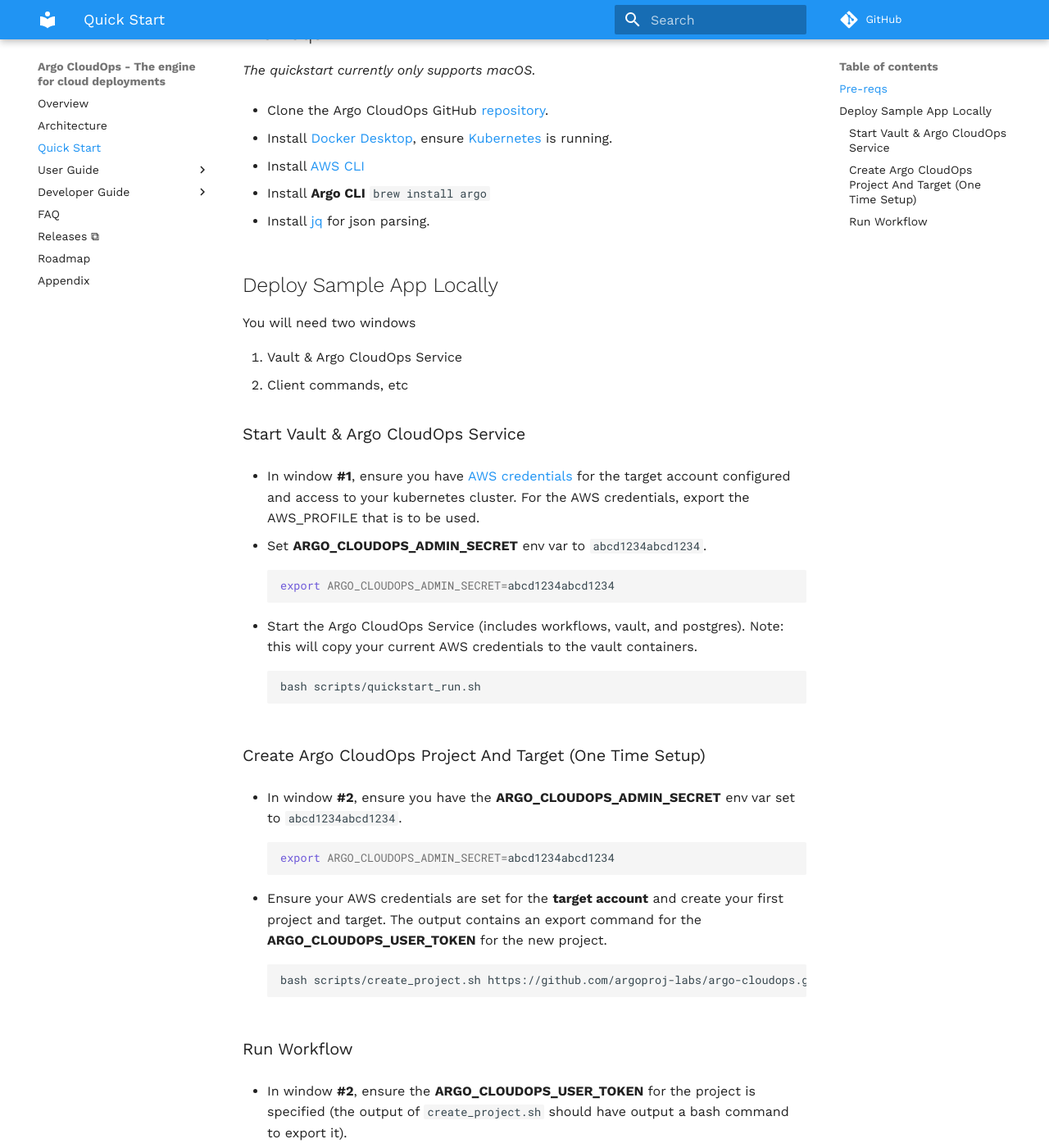
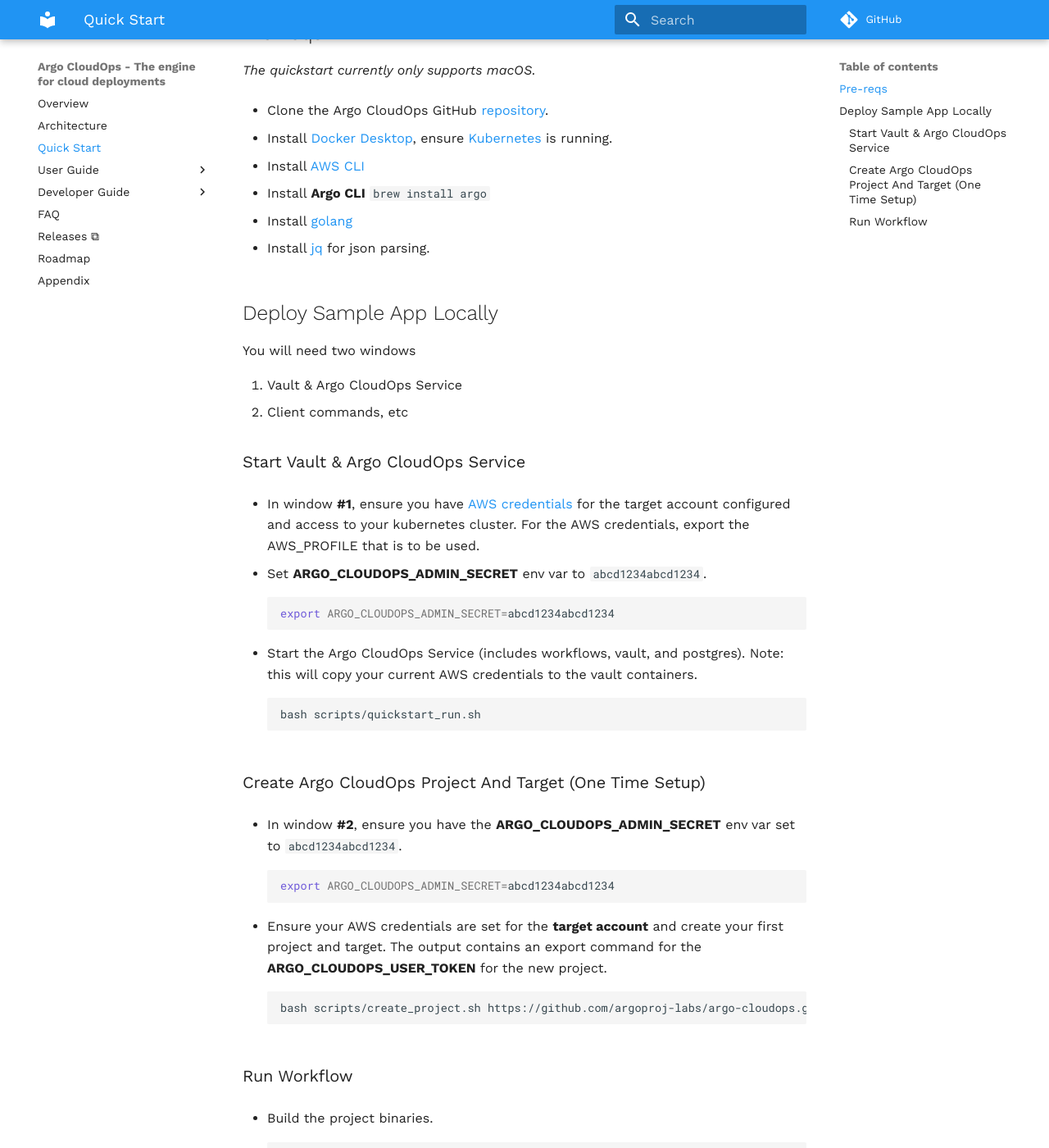
Before and after one commit to cello-proj/cello, an MkDocs documentation site: the page built from docs/quickstart.md, in a window 1280 px wide and 1400 px high, scrolled down 249 px. Shown: the whole window at 82% size. Built offline with MkDocs 1.6.1 and Material for MkDocs 9.7.7, drawn with Linux system fonts in a browser that asks for light colours; comment, search, counter and statistics services are not loaded.

Commit message:
Update quickstart.md
In going through this readme, I discovered that the binaries must be built before running the CDK example. Golang is required to build the binaries, so I included golang in the pre-reqs.

````diff
--- a/docs/quickstart.md
+++ b/docs/quickstart.md
@@ -13,6 +13,8 @@
 * Install [AWS CLI](https://docs.aws.amazon.com/cli/latest/userguide/install-cliv2.html)
 
 * Install **Argo CLI** `brew install argo`
+
+* Install [golang](https://go.dev/doc/install)
 
 * Install [jq](https://stedolan.github.io/jq/) for json parsing.
 
@@ -60,9 +62,16 @@
 
 ### Run Workflow
 
+* Build the project binaries.
+
+    ```sh
+    make all
+    ```
+
 * In window **#2**, ensure the **ARGO_CLOUDOPS_USER_TOKEN** for the project is
   specified (the output of `create_project.sh` should have output a bash
   command to export it).
+
 
 * CDK Example
 
````
